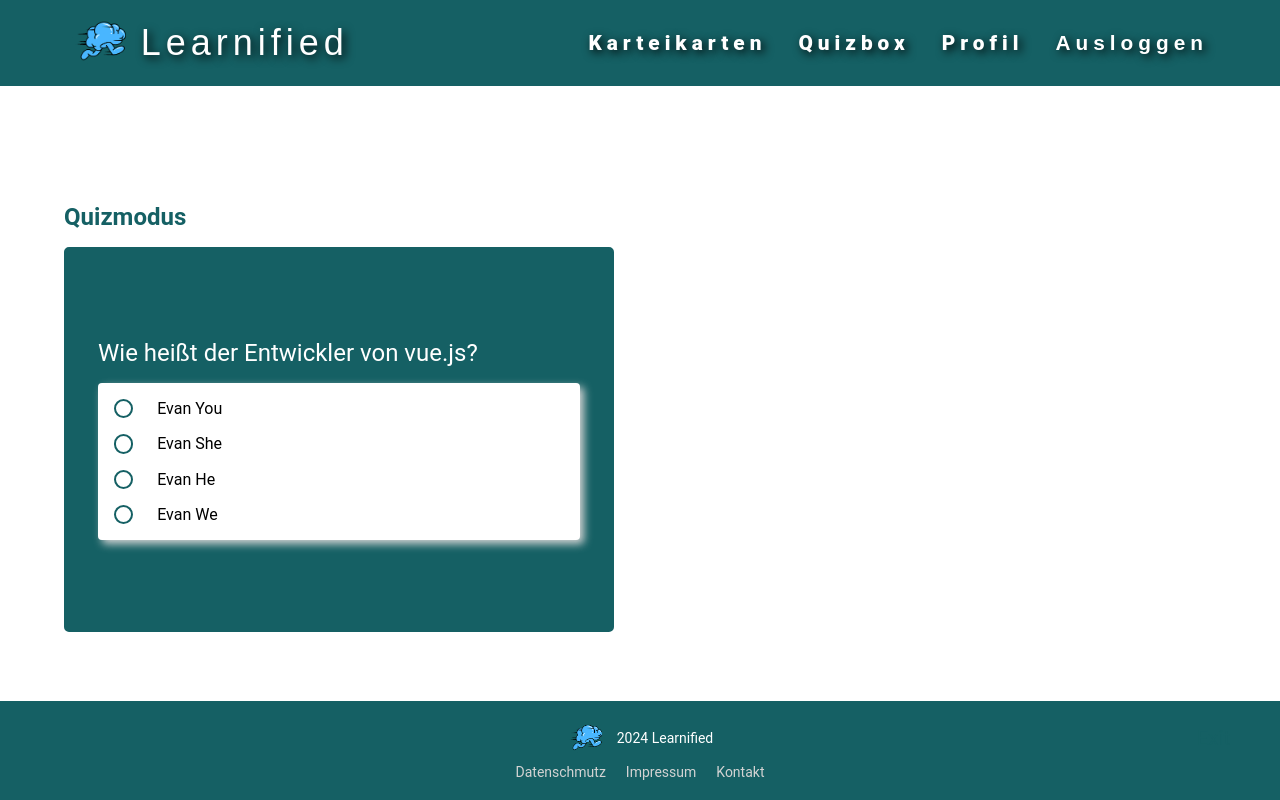
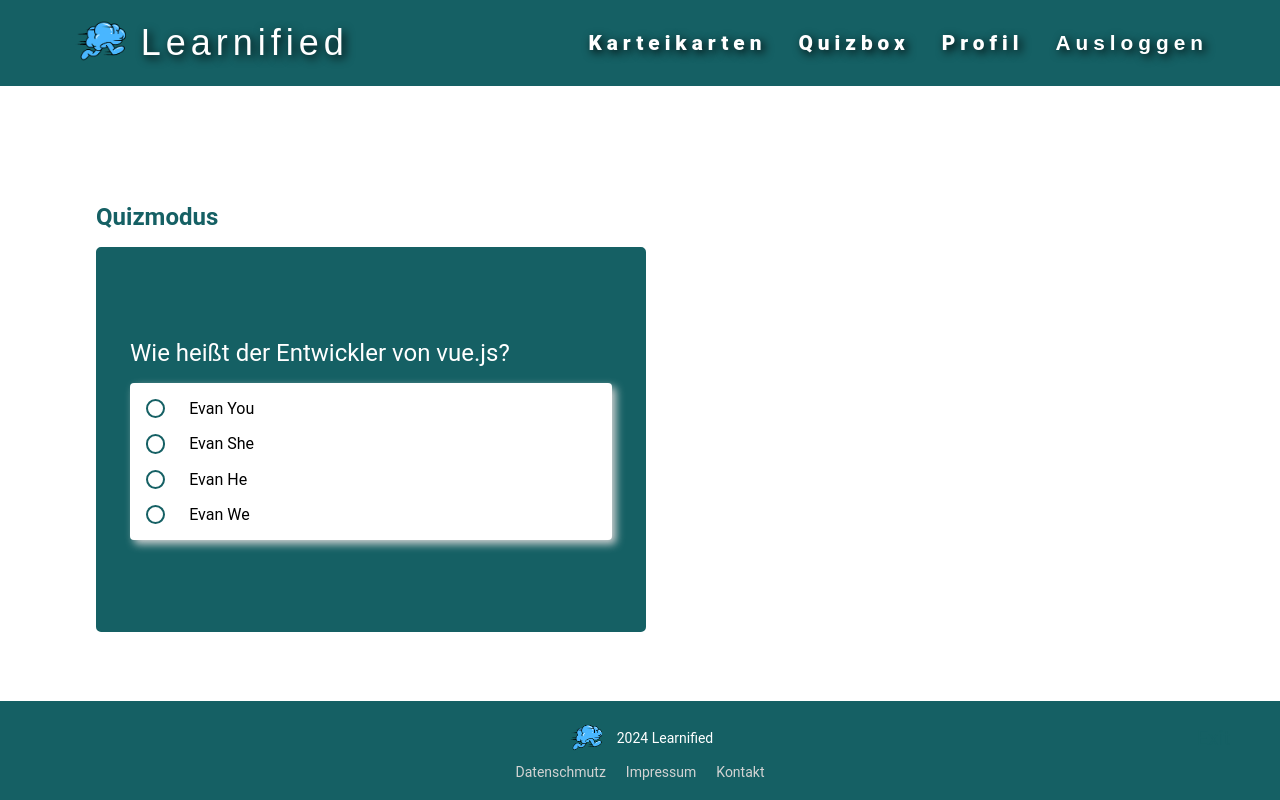
Before and after one commit to coding-bootcamps-eu/final-project-2024-08-learn-app, a Vue app: page /quiz in a window 1280 px wide. Built offline with nearby package versions, Linux system fonts and the light colour scheme; a web font is replaced by a local one.

Commit message:
added an constant 5rem margin to the left side

```diff
--- a/src/components/PageHeader.vue
+++ b/src/components/PageHeader.vue
@@ -22,7 +22,7 @@ export default {
 
 <style scoped>
 .page-header {
-  margin-left: 3rem;
+  margin-left: 5rem;
   width: 50%;
 }
 
--- a/src/views/CategoriesView.vue
+++ b/src/views/CategoriesView.vue
@@ -77,7 +77,7 @@ export default {
   flex-direction: column;
   gap: 1rem;
   width: 25rem;
-  margin-left: 3rem;
+  margin-left: 5rem;
   margin-top: 3rem;
   background-color: rgb(239, 234, 234);
   padding: 2rem;
@@ -91,7 +91,7 @@ export default {
   flex-direction: column;
   gap: 1rem;
   width: 25rem;
-  margin-left: 3rem;
+  margin-left: 5rem;
   margin-top: 3rem;
   background-color: rgb(239, 234, 234);
   padding: 2rem;
@@ -106,7 +106,7 @@ export default {
   flex-direction: column;
   gap: 1rem;
   width: 25rem;
-  margin-left: 3rem;
+  margin-left: 5rem;
   margin-top: 3rem;
   background-color: rgb(239, 234, 234);
   padding: 2rem;
--- a/src/views/QuizView.vue
+++ b/src/views/QuizView.vue
@@ -62,7 +62,7 @@
       display: block;
   }
   .index-card {
-    margin-left: 3rem;
+    margin-left: 5rem;
     margin-top: 1rem;
   }
 
--- a/src/views/TestView.vue
+++ b/src/views/TestView.vue
@@ -130,7 +130,7 @@ main {
   aspect-ratio: 10 / 7;
   height: 400px;
   perspective: 1000px;
-  margin-left: 3rem;
+  margin-left: 5rem;
 }
 
 .card-inner {
@@ -180,7 +180,7 @@ a:hover {
 }
 
 a {
-  margin-left: 3rem;
+  margin-left: 5rem;
   margin-top: 1rem;
 }
 
```
